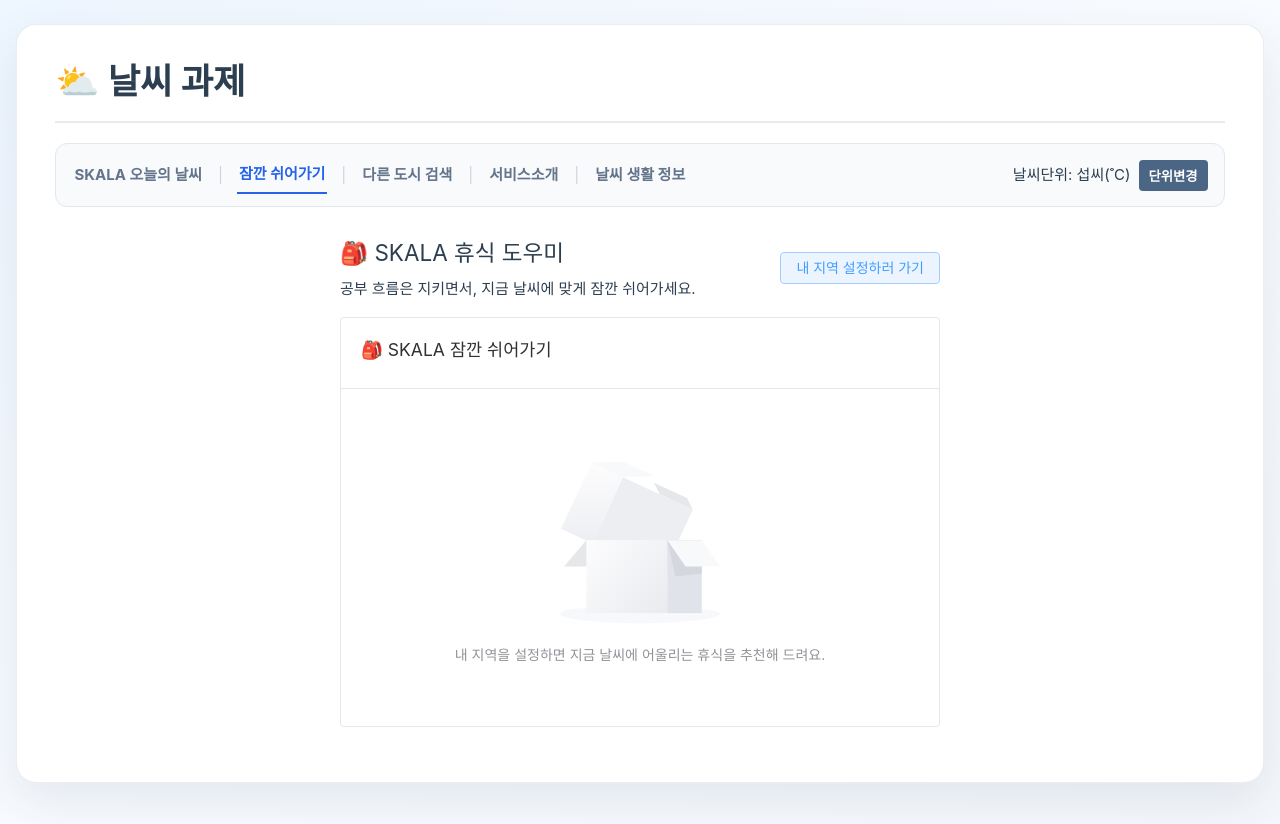
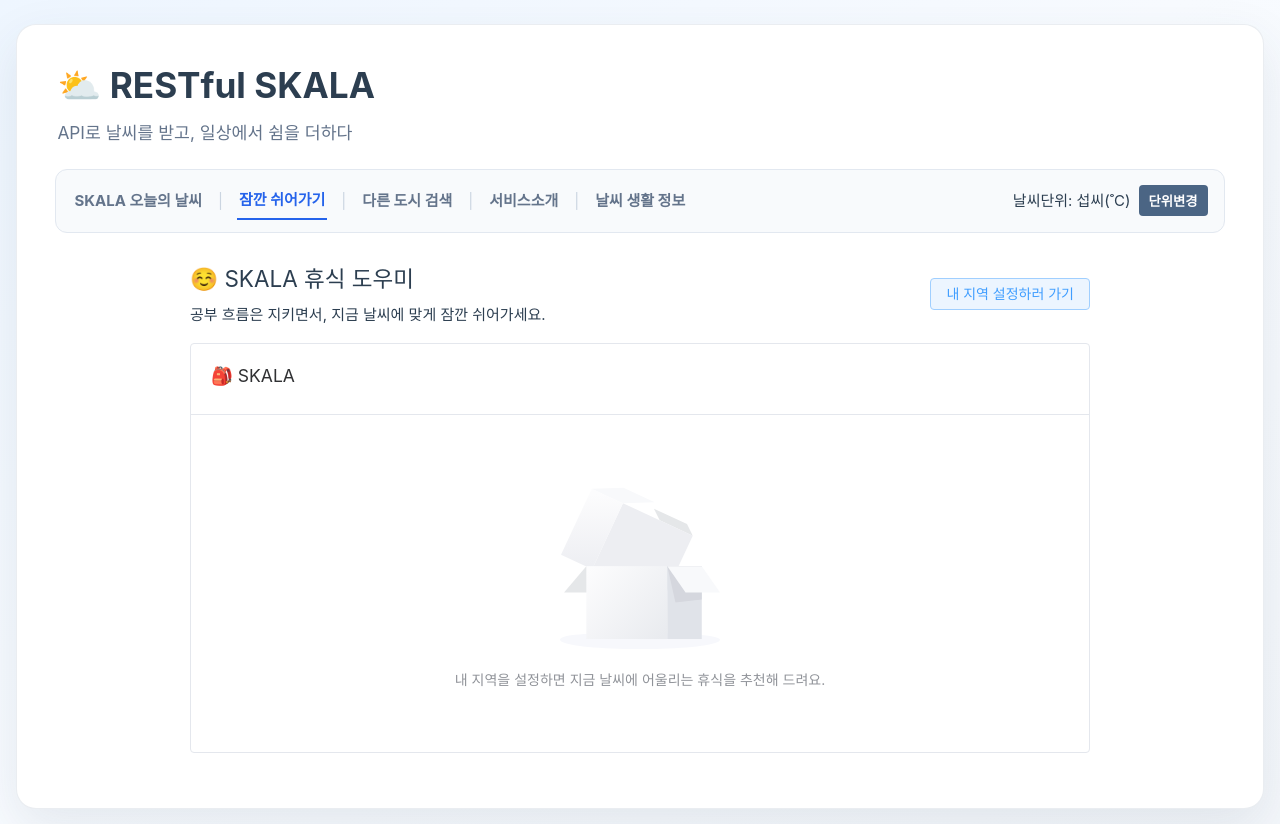
Before and after one commit to J5-K/skala-vue, a Vue app: page /break in a window 1280 px wide. Built offline with nearby package versions, Linux system fonts and the light colour scheme.

Commit message:
UI: RESTful SKALA 서비스 브랜딩 적용

```diff
--- a/index.html
+++ b/index.html
@@ -1,10 +1,14 @@
 <!DOCTYPE html>
-<html lang="">
+<html lang="ko">
   <head>
     <meta charset="UTF-8">
     <link rel="icon" href="/favicon.ico">
     <meta name="viewport" content="width=device-width, initial-scale=1.0">
-    <title>Vite App</title>
+    <meta
+      name="description"
+      content="SKALA 교육생을 위한 날씨 정보와 휴식 추천 서비스"
+    >
+    <title>RESTful SKALA</title>
   </head>
   <body>
     <div id="app"></div>
--- a/src/App.vue
+++ b/src/App.vue
@@ -4,8 +4,10 @@ import UnitToggler from './components/exercise/UnitToggler.vue'
 
 <template>
   <div class="app-container">
-    <h1>⛅ 날씨 과제</h1>
-    <hr />
+    <header class="service-header">
+      <h1>⛅ RESTful SKALA</h1>
+      <p>API로 날씨를 받고, 일상에서 쉼을 더하다</p>
+    </header>
     <nav class="navigation-bar">
       <RouterLink to="/" class="nav-item">SKALA 오늘의 날씨</RouterLink>
       <span class="divider">|</span>
--- a/src/components/exercise/BreakRecommendation.vue
+++ b/src/components/exercise/BreakRecommendation.vue
@@ -186,7 +186,7 @@ watch([selectedDuration, () => props.city?.id, () => props.city?.weatherMain], (
   <el-card class="break-recommendation" shadow="never">
     <template #header>
       <div>
-        <h3>🎒 SKALA 잠깐 쉬어가기</h3>
+        <h3>🎒 SKALA</h3>
         <p v-if="city">
           {{ city.name }}에서 열심히 공부 중이군요. 현재 {{ city.status }}, {{ displayTemp
           }}{{ configStore.unitSymbol }}예요.
--- a/src/components/exercise/SearchBar.vue
+++ b/src/components/exercise/SearchBar.vue
@@ -15,15 +15,15 @@ const updateQuery = (value) => {
 
 <template>
   <div class="search-inner">
-    <h3>🔍 도시 검색</h3>
+    <h3>SKALA 캠퍼스 검색</h3>
     <el-input
       :model-value="currentQuery"
       clearable
-      placeholder="검색할 도시 이름 입력"
+      placeholder="판교/울산/광주 중 입력"
       @update:model-value="updateQuery"
     />
     <p>
-      검색 중인 도시: <strong>{{ currentQuery }}</strong>
+      검색 중인 캠퍼스: <strong>{{ currentQuery }}</strong>
     </p>
   </div>
 </template>
--- a/src/views/BreakRecommendationView.vue
+++ b/src/views/BreakRecommendationView.vue
@@ -15,7 +15,7 @@ const goToWeather = () => {
   <div class="break-view">
     <div class="view-heading">
       <div>
-        <h2>🎒 SKALA 휴식 도우미</h2>
+        <h2>☺️ SKALA 휴식 도우미</h2>
         <p>공부 흐름은 지키면서, 지금 날씨에 맞게 잠깐 쉬어가세요.</p>
       </div>
       <el-button type="primary" plain @click="goToWeather">내 지역 설정하러 가기</el-button>
@@ -27,7 +27,7 @@ const goToWeather = () => {
 
 <style scoped>
 .break-view {
-  width: 600px;
+  width: min(900px, 100%);
   margin: 0 auto;
 }
 
```
